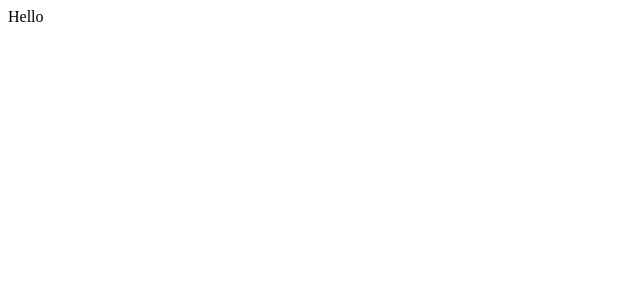
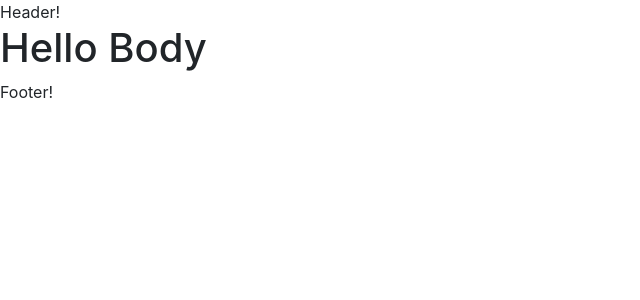
Before and after one commit to honeion/blog, a React (Create React App) app in the folder client/: page / in a window 1280 px wide. Shown: the top 300 px of the page, without its empty margins (0-640 px from the left). Built offline with nearby package versions, Linux system fonts and the light colour scheme.

Commit message:
add compoents and routes

```diff
--- a/client/public/index.html
+++ b/client/public/index.html
@@ -24,7 +24,7 @@
       work correctly both with client-side routing and a non-root public URL.
       Learn how to configure a non-root public URL by running `npm run build`.
     -->
-    <title>React App</title>
+    <title>Honeion 블로그</title>
   </head>
   <body>
     <noscript>You need to enable JavaScript to run this app.</noscript>
--- a/client/src/App.js
+++ b/client/src/App.js
@@ -1,10 +1,22 @@
 import React from "react";
+import { Provider } from 'react-redux'
+import { ConnectedRouter } from 'connected-react-router'
+import store, { history } from './store'
+import MyRouter from './routes/Router'
+
+import "bootstrap/dist/css/bootstrap.min.css";
+
 
 const App = () => {
   return (
-    <div className="App">
-      Hello
-    </div>
+    //모든 상태관리는 store에서 하므로 최상위에 존재
+    //Router를 history이용해서 하고
+    //MyRouter에서 스위치을 통해 주소가 들어올때마다 상태를 변화
+    <Provider store={store}>
+      <ConnectedRouter history={history}>
+        <MyRouter />
+      </ConnectedRouter>
+    </Provider>
   );
 }
 
--- /dev/null
+++ b/client/src/components/Footer.js
@@ -0,0 +1,9 @@
+import React from 'react'
+
+const Footer = () => {
+    return (
+        <div>Footer!</div>
+    )
+};
+
+export default Footer;
--- /dev/null
+++ b/client/src/components/Header.js
@@ -0,0 +1,9 @@
+import React from 'react'
+
+const Header = () => {
+    return (
+        <div>Header!</div>
+    )
+};
+
+export default Header;
--- /dev/null
+++ b/client/src/routes/Router.js
@@ -0,0 +1,16 @@
+//기본 상위 라우터
+//normal - public 접근
+//protected - private 접근
+import React, { Fragment } from "react";
+import Header from '../components/Header'
+import Footer from '../components/Footer'
+
+const MyRouter = () => (
+    <Fragment>
+        <Header/>
+        <h1>Hello Body</h1>
+        <Footer/>
+    </Fragment>
+);// ()만 써서 {return ()} 생략 가능
+//<Fragment></Fragment> = <></> 원래는 1개 컴포넌트만 가능했었음
+export default MyRouter;
--- a/client/src/store.js
+++ b/client/src/store.js
@@ -15,7 +15,7 @@ const sagaMiddleware = createSagaMiddleware()
 const initialState = {}
 
 const middlewares = [sagaMiddleware, routerMiddleware(history)] //미들웨어 필요하면 더 추가
-const devtools = windows.__REDUX_DEVTOOLS_EXTENSION_COMPOSE__//chrome같은 곳에서 어떻게 상태가 진행되는지 볼 수 있는 것
+const devtools = window.__REDUX_DEVTOOLS_EXTENSION_COMPOSE__//chrome같은 곳에서 어떻게 상태가 진행되는지 볼 수 있는 것
 
 const composeEnhancer = process.env.NODE_ENV ==='production' ? compose : devtools || compose;
 //개발자 도구를 배포환경에서는 안보이도록
```
Also changed, not shown: client/src/redux/sagas/index.js (line endings or trailing spaces).
